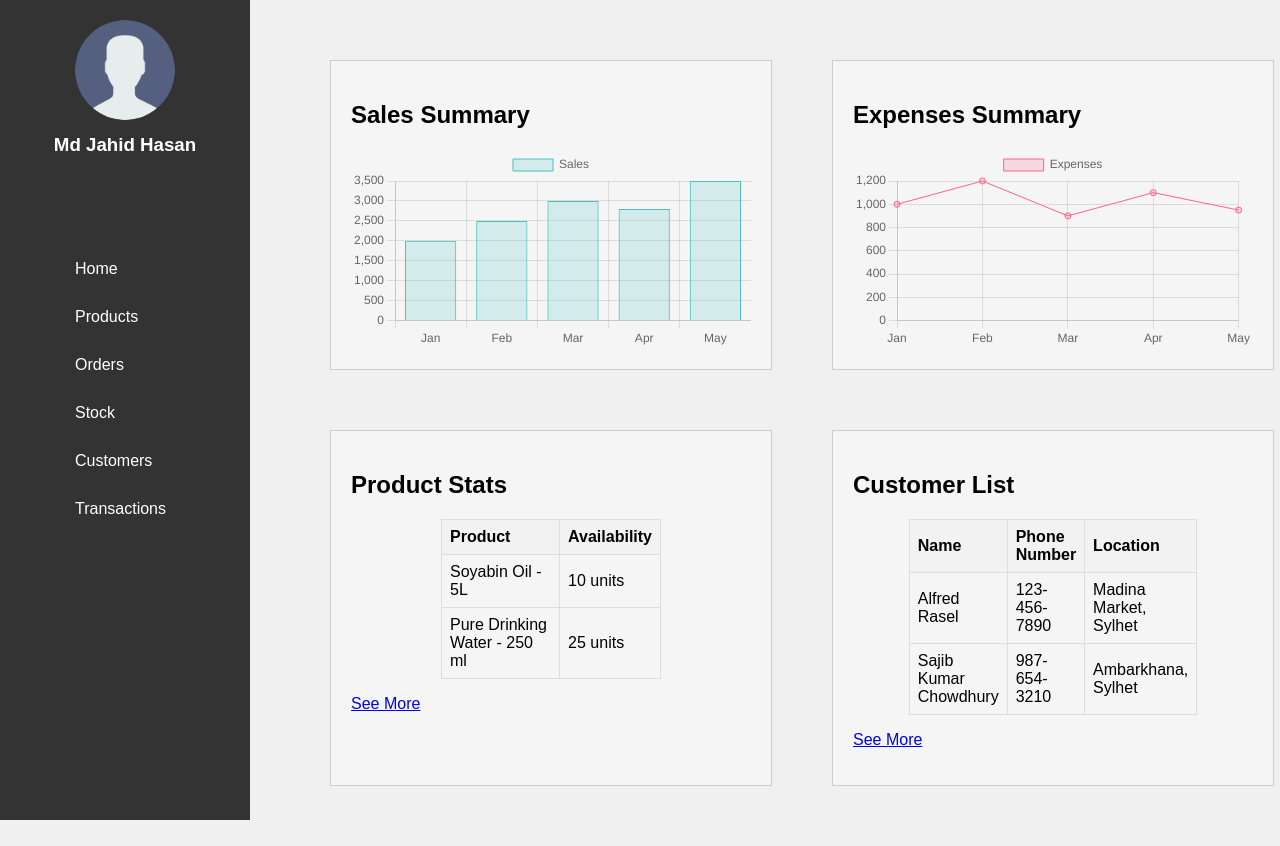
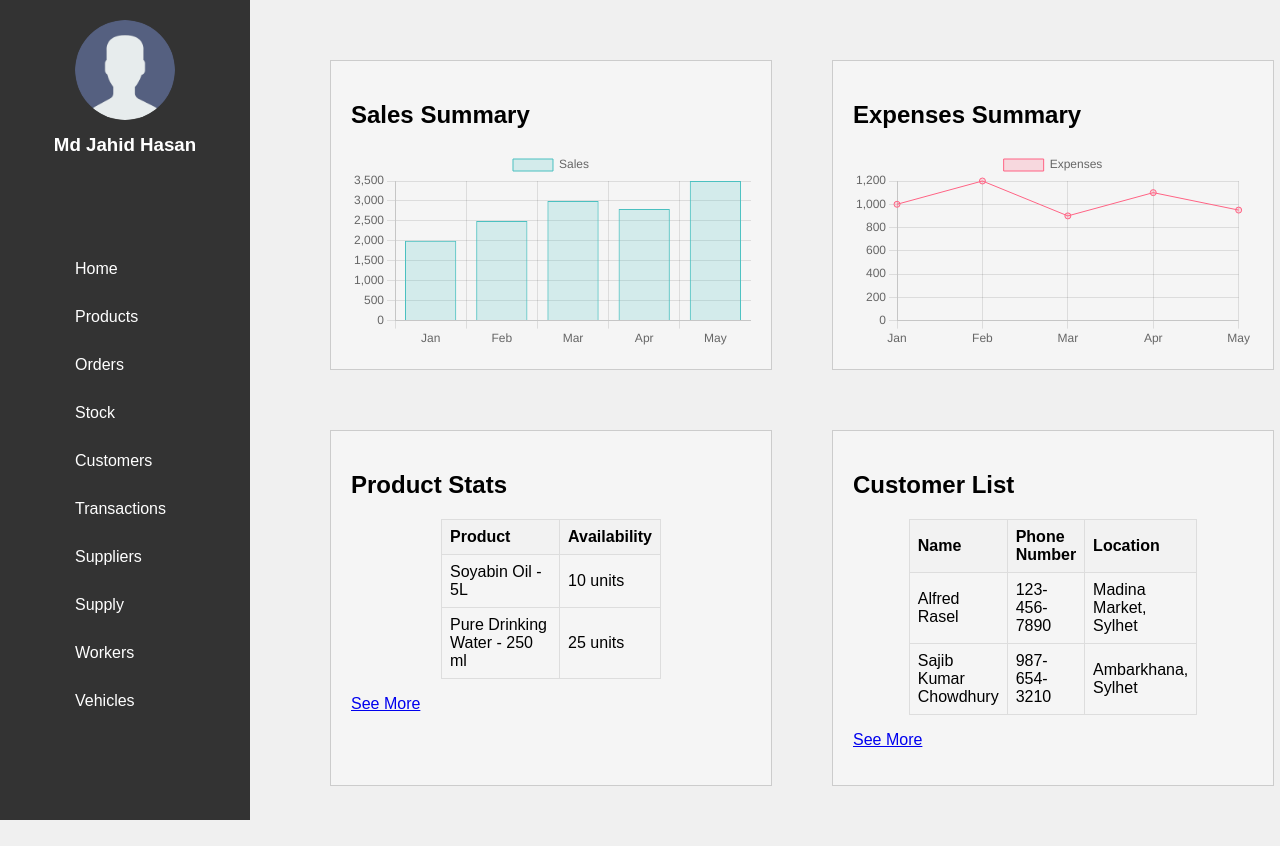
Before and after one commit to jahidhasan1893/Distribution-management-system, a Node server app: template views/home.html in a window 1280 px wide; the page is wider, and only the part inside the window is pictured. Run offline with Node 20, Linux system fonts and the light colour scheme; the template is opened without the code that fills it, so the values that code supplies are empty.

Commit message:
home updated

```diff
--- a/views/home.html
+++ b/views/home.html
@@ -17,11 +17,15 @@
         </div>
         <ul>
             <li><a href="home.html">Home</a></li>
-            <li><a href="product.html">Products</a></li>
-            <li><a href="order.html">Orders</a></li>
+            <li><a href="products.html">Products</a></li>
+            <li><a href="orders.html">Orders</a></li>
             <li><a href="stock.html">Stock</a></li>
-            <li><a href="Customer.html">Customers</a></li>
-            <li><a href="transaction.html">Transactions</a></li>
+            <li><a href="customers.html">Customers</a></li>
+            <li><a href="transactions.html">Transactions</a></li>
+            <li><a href="suppliers.html">Suppliers</a></li>
+            <li><a href="supply.html">Supply</a></li>
+            <li><a href="workers.html">Workers</a></li>
+            <li><a href="vehicles.html">Vehicles</a></li>
             <!-- Add more menu items as needed -->
         </ul>
     </div>
```
